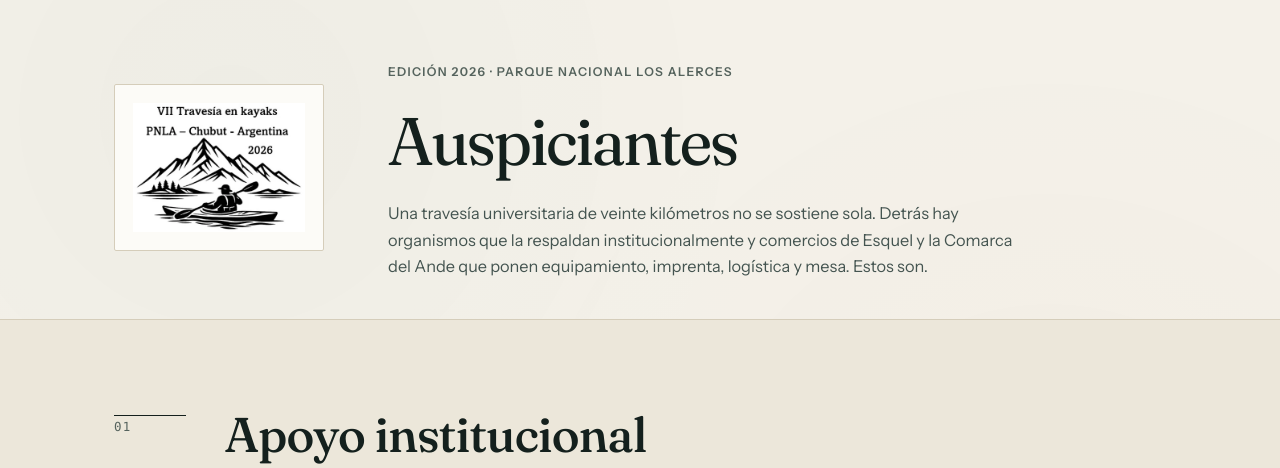
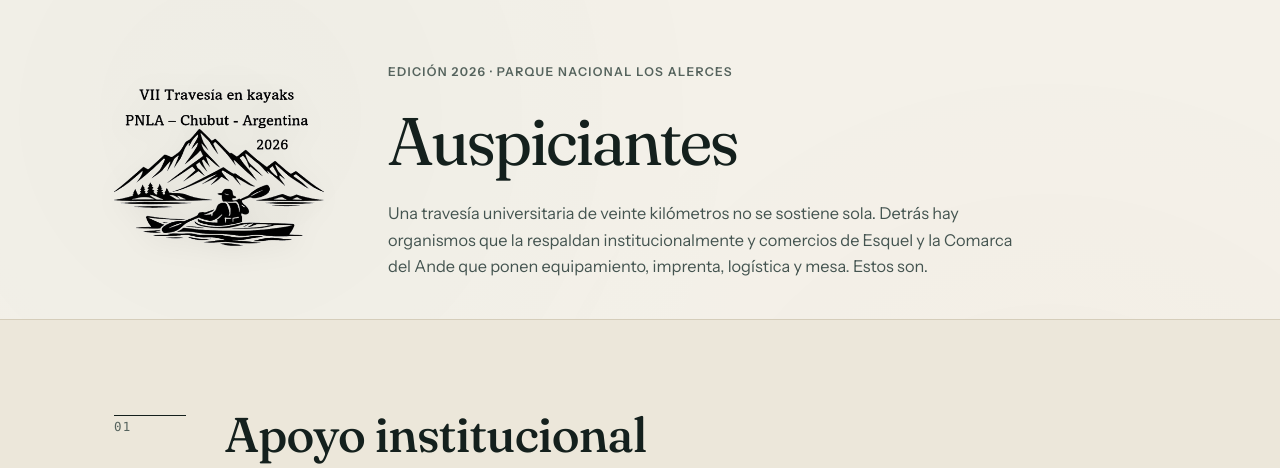
Before and after one commit to leanchoi/travesia-kayak-los-alerces, a PHP site: page /auspiciantes.html in a window 1280 px wide. Shown: the part 61-529 px from the top of the page. Run offline with PHP 8.4, Linux system fonts and the light colour scheme.

Commit message:
Remove Drive links, fix sponsor logo frames, make emblem transparent, fix Futalaufquen SVG path, repeat route animation every 6s

```diff
--- a/auspiciantes.html
+++ b/auspiciantes.html
@@ -71,7 +71,7 @@
 <section class="sub-cover">
   <div class="shell sub-cover__grid">
     <figure class="sub-cover__emblem">
-      <img src="assets/emblema-travesia.webp" alt="Emblema de la VII Travesía en kayaks, Parque Nacional Los Alerces, Chubut, Argentina 2026" width="428" height="320">
+      <img src="assets/emblema-travesia.png" alt="Emblema de la VII Travesía en kayaks, Parque Nacional Los Alerces, Chubut, Argentina 2026" width="428" height="320">
     </figure>
     <div>
       <p class="eyebrow">Edición 2026 · Parque Nacional Los Alerces</p>
@@ -302,7 +302,7 @@
     </div>
     <nav class="foot__links" aria-label="Enlaces">
       <a href="index.html"><svg class="ic ic--sm" aria-hidden="true"><use href="#i-arrow-left"/></svg> Volver al sitio</a>
-      <a href="https://drive.google.com/drive/folders/1t2gUt2ecHjFj2KRR2Z2_L6Mwt_5ZMMUS" target="_blank" rel="noopener noreferrer"><svg class="ic ic--sm" aria-hidden="true"><use href="#i-folder"/></svg> Fotografías</a>
+      <a href="index.html#registro"><svg class="ic ic--sm" aria-hidden="true"><use href="#i-image"/></svg> Registro Audiovisual</a>
       <a href="https://youtube.com/shorts/t5qNJe3UqBc" target="_blank" rel="noopener noreferrer"><svg class="ic ic--sm" aria-hidden="true"><use href="#i-play"/></svg> Video</a>
       <a href="mailto:esquel@economicasunp.edu.ar"><svg class="ic ic--sm" aria-hidden="true"><use href="#i-arrow-right"/></svg> Contacto</a>
     </nav>
--- a/styles.css
+++ b/styles.css
@@ -1039,12 +1054,16 @@ em { font-style: italic; }
 }
 .sub-cover__emblem {
   margin: 0;
-  background: #FCFBF7;
-  border: 1px solid var(--rule);
-  border-radius: 2px;
-  padding: 18px;
-}
-.sub-cover__emblem img { width: 100%; height: auto; }
+  background: transparent;
+  border: none;
+  padding: 0;
+}
+.sub-cover__emblem img {
+  width: 100%;
+  height: auto;
+  display: block;
+  filter: drop-shadow(0 4px 14px rgba(0, 0, 0, 0.08));
+}
 .sub-cover__title {
   font-size: clamp(2.4rem, 6vw, 4.2rem);
   font-weight: 400; letter-spacing: -.03em; line-height: 1;
```
Also changed, not shown: other parts of styles.css (+25 -10 lines), index.html (+4 -24 lines), assets/auspiciantes/banco-patagonia.png, assets/auspiciantes/sti-servicios.png, assets/emblema-travesia.png (added).
